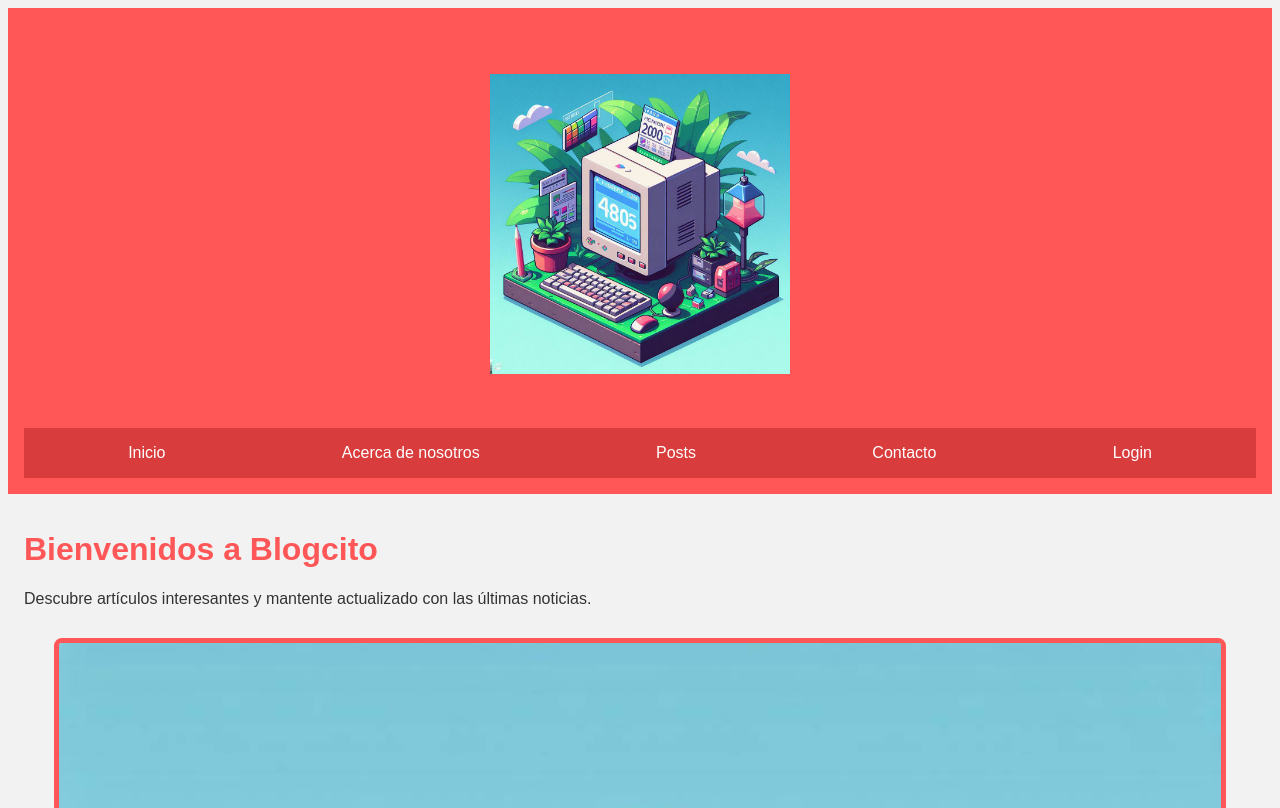
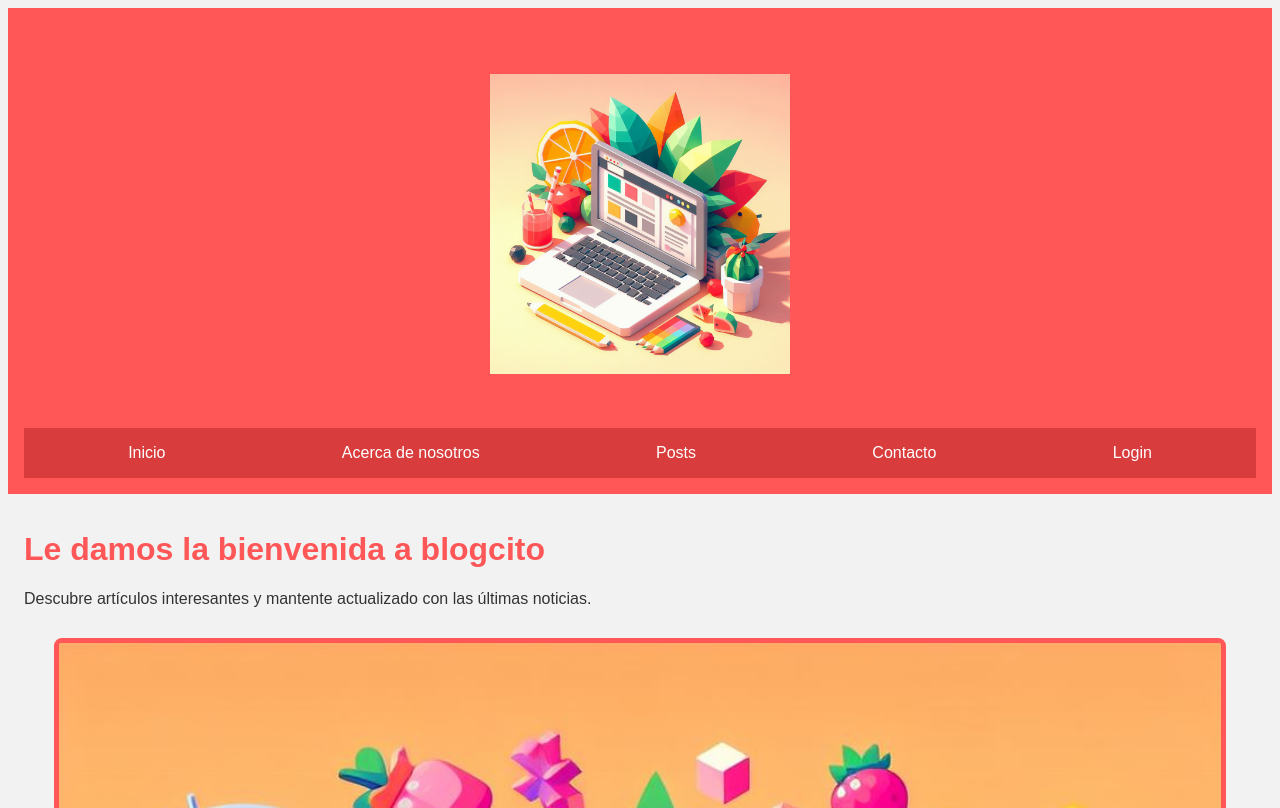
Before and after one commit to gonzaeulate/blogcito, a Django app: page / in a window 1280 px wide. Shown: the top 808 px of the page. Run offline with Django 5.2, Linux system fonts and the light colour scheme.

Commit message:
imagenes cambiadas

```diff
--- a/blog/templates/index.html
+++ b/blog/templates/index.html
@@ -5,7 +5,7 @@
     <div class="contenido" style="background-color: #f2f2f2; color: #333; padding: 1em;">
         <div class="row">
             <div class="col-md-8">
-                <h1 class="display-4" style="color: #ff5757;">Bienvenidos a Blogcito</h1>
+                <h1 class="display-4" style="color: #ff5757;">Le damos la bienvenida a blogcito</h1>
                 <p class="lead">Descubre artículos interesantes y mantente actualizado con las últimas noticias.</p>
             </div>
         </div>
```
Also changed, not shown: blog/static/img/info.jpg, blog/static/img/welcome.jpg.
